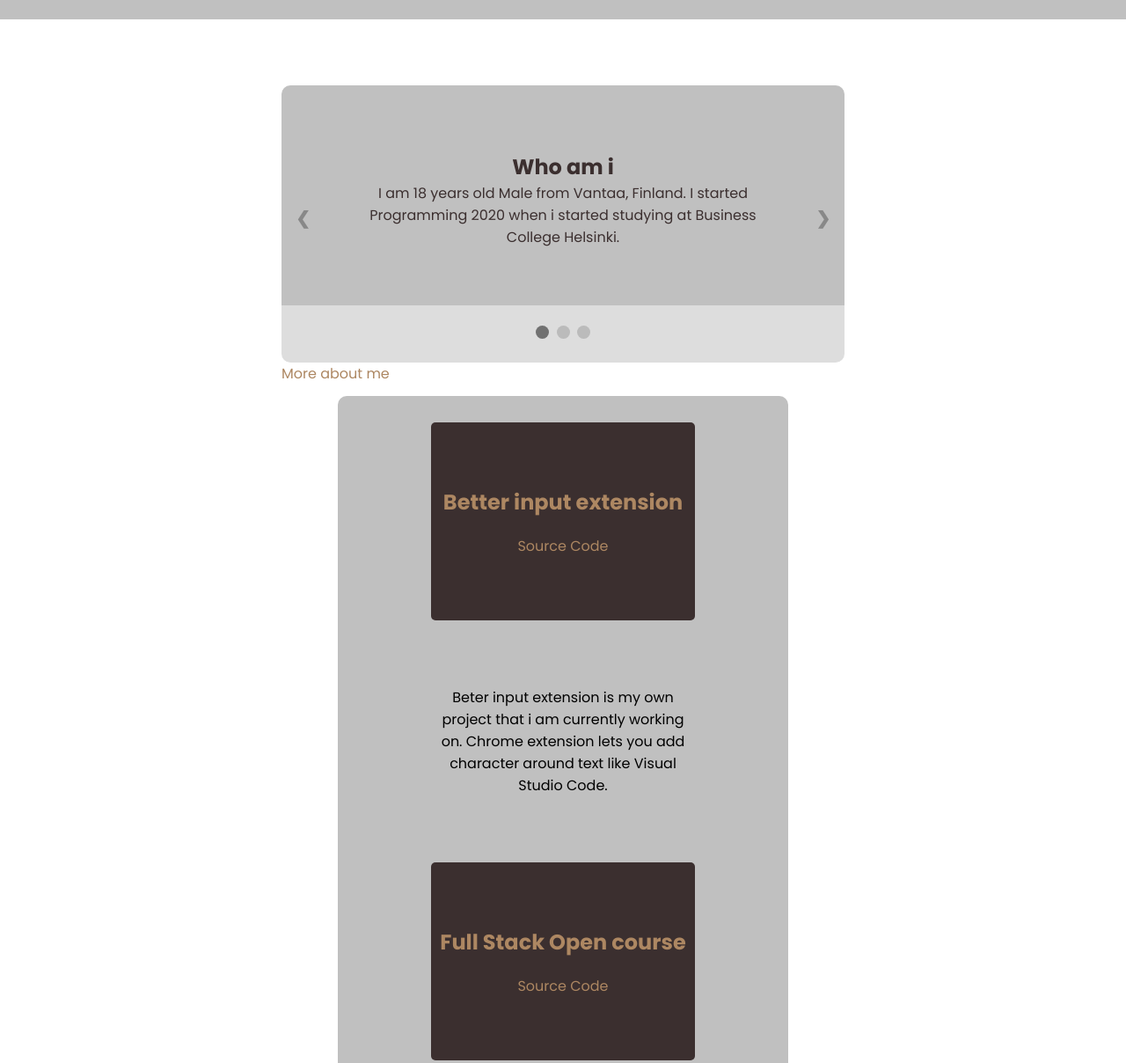
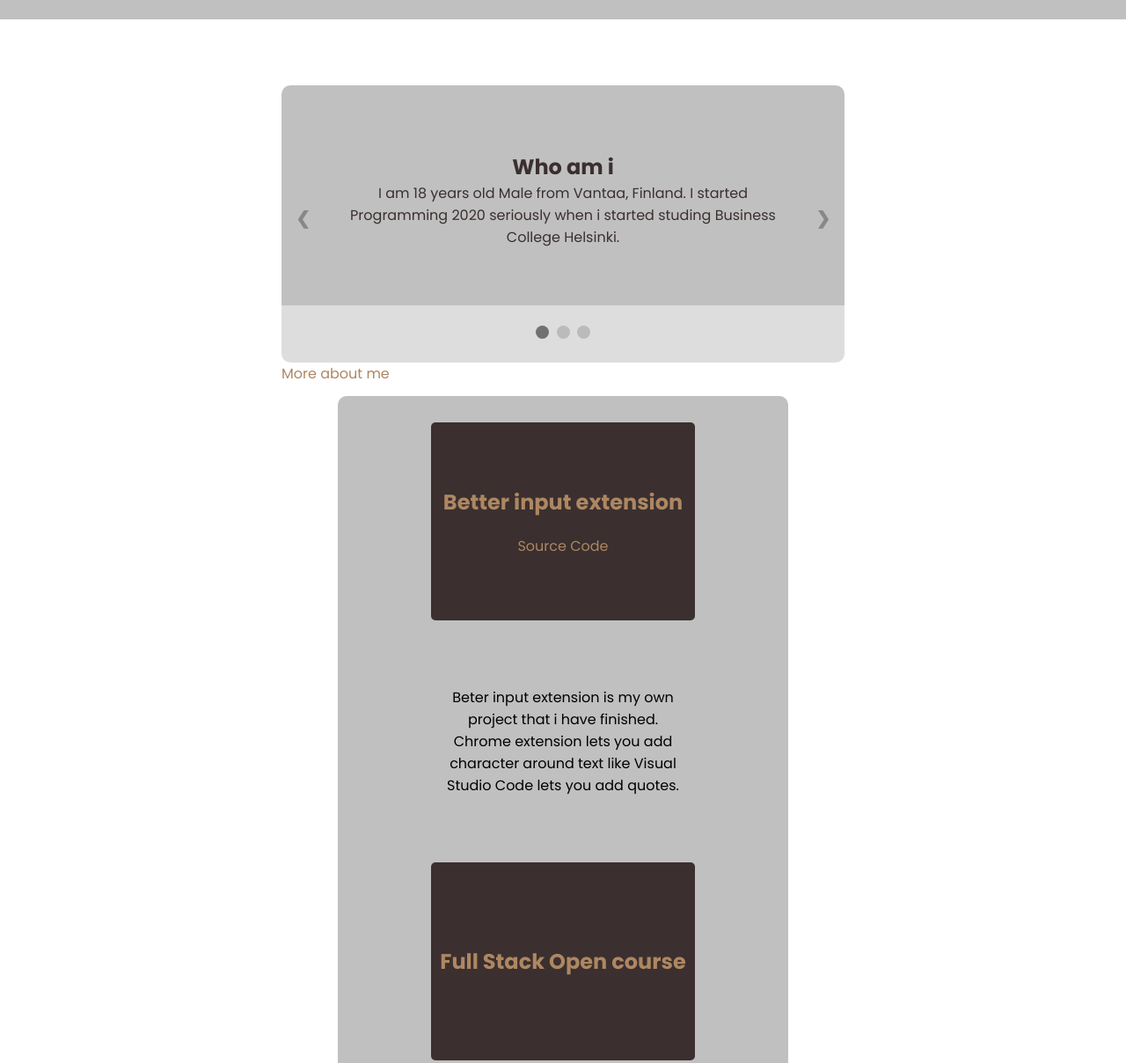
Before and after one commit to Supr0en/MyPortfolio, a website: page docs/index.html in a window 1280 px wide. Shown: the part 92-1300 px from the top of the page at 88% size. Drawn offline with Linux system fonts and the light colour scheme.

Commit message:
changes to text

```diff
--- a/docs/index.html
+++ b/docs/index.html
@@ -27,7 +27,7 @@
                 <div class="text-container" id="about-me">
                     <h2>Who am i</h2>
                     <p>
-                        I am 18 years old Male from Vantaa, Finland. I started Programming 2020 when i started studying at Business College Helsinki.
+                        I am 18 years old Male from Vantaa, Finland. I started Programming 2020 seriously when i started studing Business College Helsinki.
                     </p>
                 </div>
                 <div class="text-container" id="education">
@@ -59,14 +59,13 @@
                     <a class="link" href="https://github.com/Supr0en/Better-Input-extension" target="_blank">Source Code</a>
                 </div>
                 <div class="grid-item">
-                    <P>Beter input extension is my own project that i am currently working on. Chrome extension lets you add character around text like Visual Studio Code.</P>
+                    <P>Beter input extension is my own project that i have finished. Chrome extension lets you add character around text like Visual Studio Code lets you add quotes.</P>
                 </div>
                 <div class="grid-item">
                     <P>Full Stack open course is University of Helsinki and Houston Inc open modern Web development course. I have made most of the full stack open course at Internship as practice.</P>
                 </div>
                 <div class="grid-item">
                     <h1>Full Stack Open course</h1>
-                    <a class="link" href="" target="_blank">Source Code</a>
                 </div>
                 <div class="grid-item">
                     <h1>webhook-executor</h1>
```
Also changed, not shown: docs/More/AboutMe.html (+1 -2 lines), docs/More/Question.html (+1 -1 lines).
